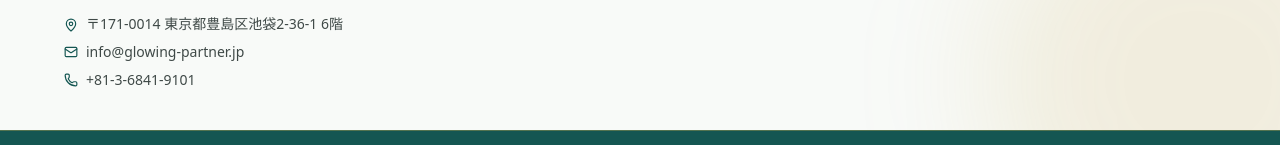
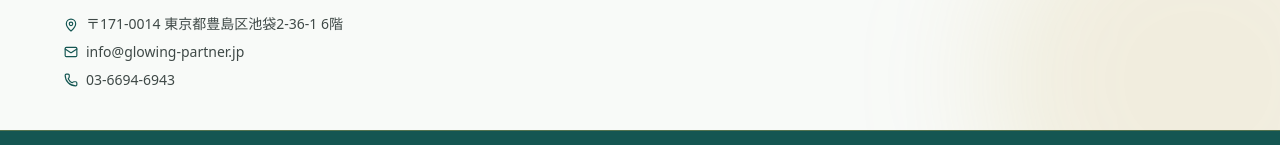
Before and after one commit to chirvai48-ai/GP-hosting, a Next.js app in the folder frontend/: page /contact/company in a window 1280 px wide. Shown: the part 1021-1166 px from the top of the page. Built offline with nearby package versions, Linux system fonts and the light colour scheme; no server answers; what @mui/material-nextjs, lightswind would draw is missing.

Commit message:
content(contact): update company phone number to 03-6694-6943

```diff
--- a/frontend/app/contact/company/page.tsx
+++ b/frontend/app/contact/company/page.tsx
@@ -148,7 +148,7 @@ export default function CompanyContactPage() {
             <div className="hidden lg:flex flex-col gap-2 text-sm text-[color:var(--color-on-surface-variant)] font-[family-name:var(--font-body)]">
               <div className="flex items-start gap-2"><MapPin size={14} className="mt-1 shrink-0 text-[var(--color-primary)]" /> 〒171-0014 東京都豊島区池袋2-36-1 6階</div>
               <div className="flex items-center gap-2"><Mail size={14} className="text-[var(--color-primary)]" /> info@glowing-partner.jp</div>
-              <div className="flex items-center gap-2"><Phone size={14} className="text-[var(--color-primary)]" /> <a href="tel:+81368419101" className="hover:text-[var(--color-primary)]">+81-3-6841-9101</a></div>
+              <div className="flex items-center gap-2"><Phone size={14} className="text-[var(--color-primary)]" /> <a href="tel:0366946943" className="hover:text-[var(--color-primary)]">03-6694-6943</a></div>
             </div>
           </aside>
 
```
